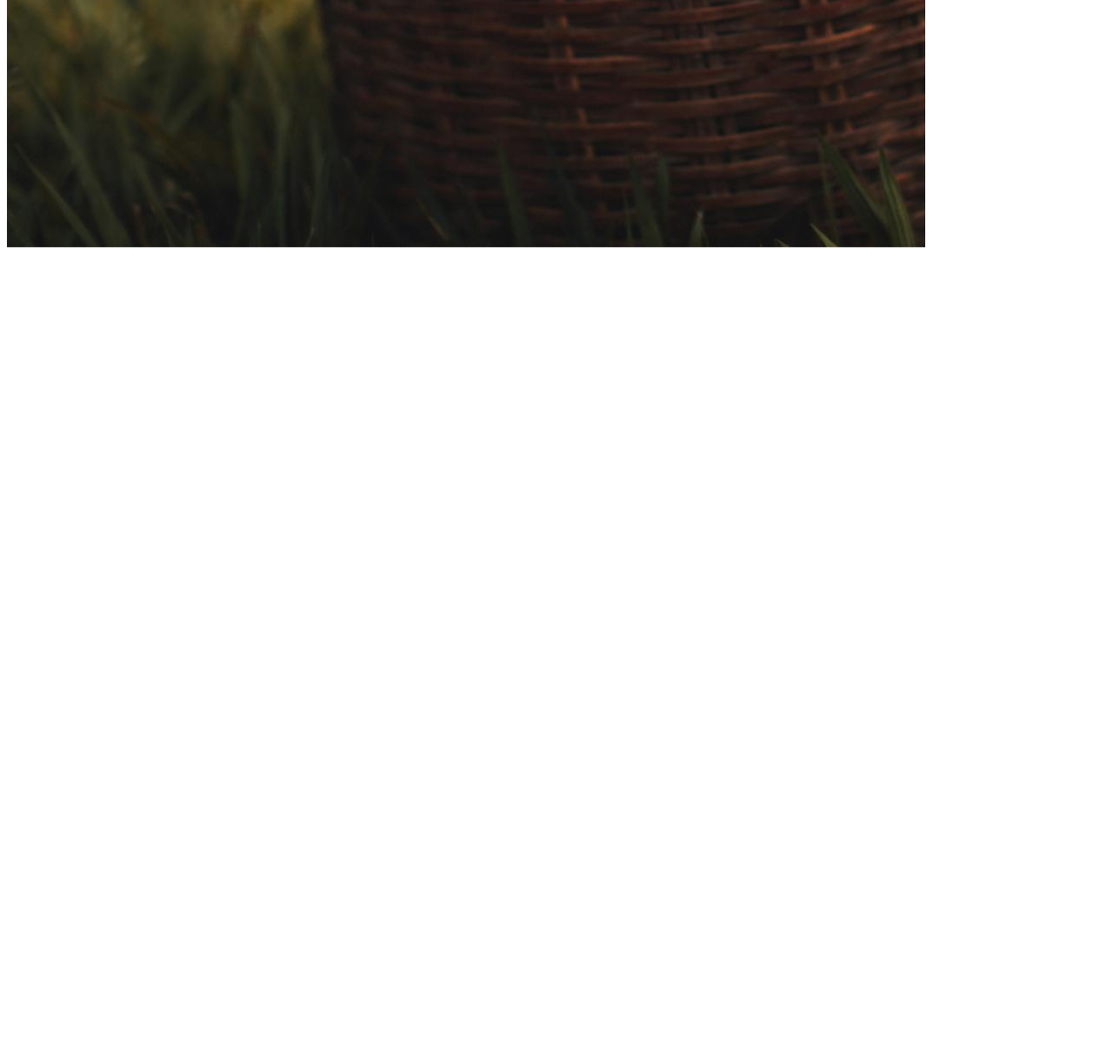
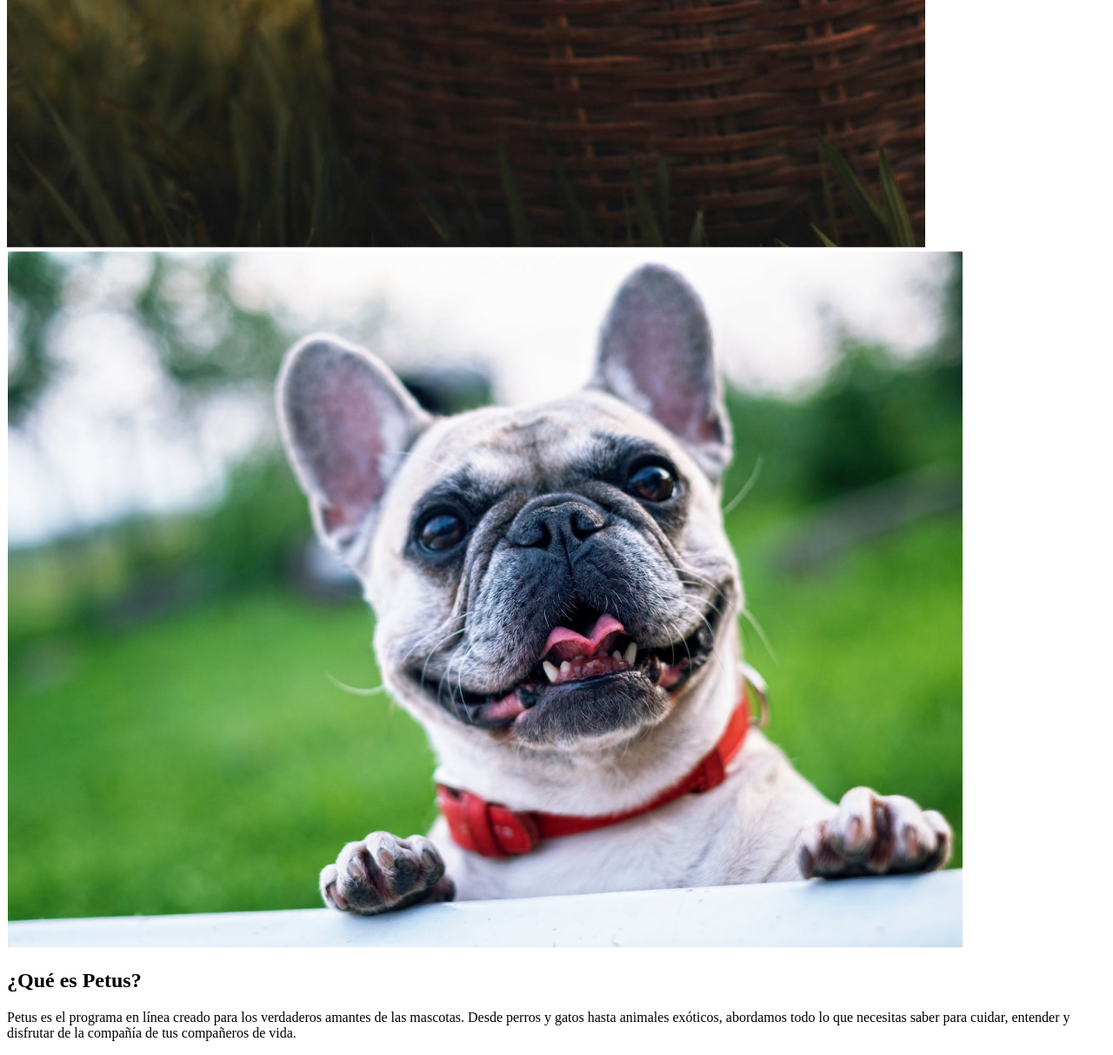
Before and after one commit to yatziel/Landing-Petus, a plain HTML site: page index.html in a window 1280 px wide. Shown: the part 1115-2328 px from the top of the page at 87% size. Before the commit the page ends 1412 px from the top, so only its background shows below. Drawn offline with Linux system fonts and the light colour scheme.

Commit message:
Maquetamos la sección de about

```diff
--- a/index.html
+++ b/index.html
@@ -60,8 +60,17 @@
         <img src="./images/cover-dogs.png" alt="Imagen de Portada - Perritos tiernos en una canasta">
       </div>
     </section>
-
-
+    <!-- About -->
+     <section>
+      <div>
+        <img src="./images/smile-bulldog.png" alt="Imagen de Pug con el ocico abierto">
+      </div>
+      <div>
+        <h2>¿Qué es Petus?</h2>
+        <p>Petus es el programa en línea creado para los verdaderos amantes de las mascotas. Desde perros y gatos hasta animales exóticos, abordamos todo lo que necesitas saber para cuidar, entender y disfrutar de la compañía de tus compañeros de vida.
+        </p>
+      </div>
+     </section>
   </main>
 
 </body>
```
Also changed, not shown: images/smile-bulldog.png (added).
